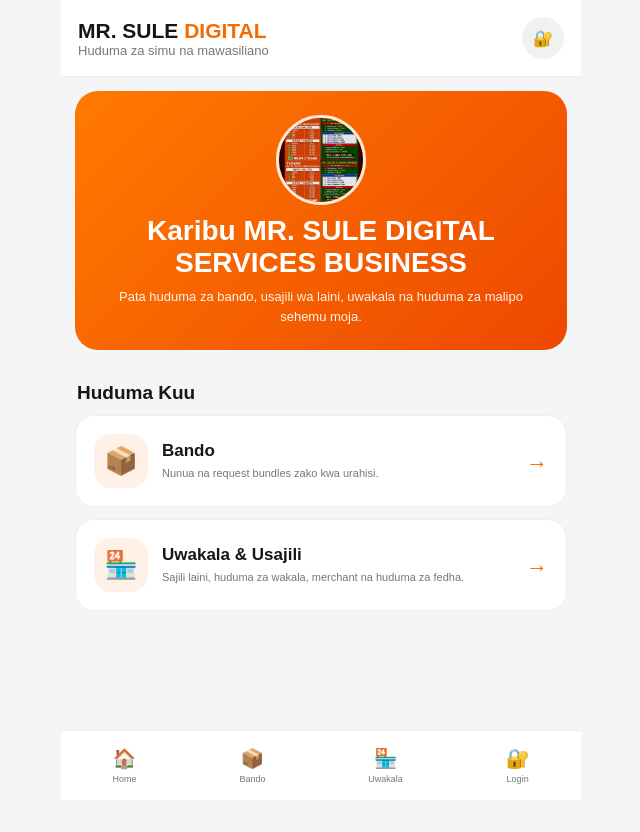
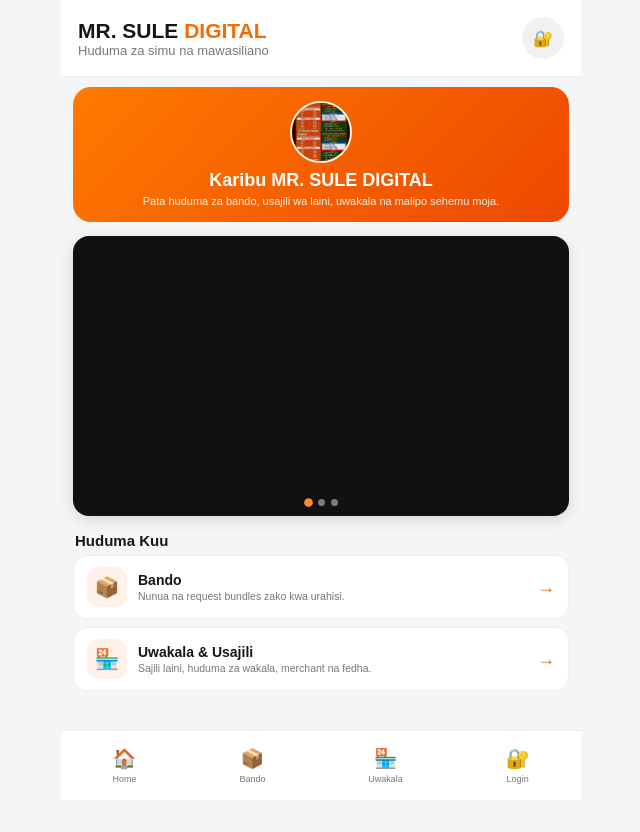
Before and after one commit to keyramkey/halotel-bando, a Flask app: page / in a window 1280 px wide. Shown: the whole page, without its empty margins (319-959 px from the left). Before the commit the page ends 784 px from the top, so only its background shows below. Run offline with Flask 3, Linux system fonts and the light colour scheme; some libraries are stand-ins or nearby versions; grey boxes are pictures that could not be loaded.

Commit message:
Update index.html

```diff
--- a/templates/index.html
+++ b/templates/index.html
@@ -2,75 +2,157 @@
 {% block title %}MR. SULE DIGITAL SERVICES BUSINESS{% endblock %}
 {% block content %}
 <style>
+    /* ===== Layout ya jumla - static na kujaza screen ===== */
+    .home-page {
+        display: flex;
+        flex-direction: column;
+        min-height: calc(100vh - 60px); /* badilisha 60px kulingana na height ya topbar yako */
+        padding-bottom: 12px;
+        overflow: hidden;
+    }
+
+    /* ===== HERO (card ya juu) - ndogo ===== */
     .home-hero {
-        margin: 14px;
-        padding: 24px;
-        border-radius: 23px;
+        margin: 10px 12px 8px;
+        padding: 14px 16px;
+        border-radius: 18px;
         color: white;
         background: linear-gradient(135deg, #ff7a00, #ed4800);
         text-align: center;
+        flex-shrink: 0;
     }
     .home-hero-img {
-        width: 90px;
-        height: 90px;
+        width: 62px;
+        height: 62px;
         border-radius: 50%;
         object-fit: cover;
-        border: 3px solid rgba(255,255,255,0.85);
-        margin-bottom: 10px;
+        border: 2.5px solid rgba(255,255,255,0.9);
+        margin: 0 auto 6px;
         display: block;
-        margin-left: auto;
-        margin-right: auto;
     }
     .home-hero h1 {
-        font-size: 28px;
-        margin: 8px 0;
+        font-size: 18px;
+        margin: 4px 0 2px;
+        line-height: 1.25;
     }
     .home-hero p {
-        font-size: 13px;
-        line-height: 1.5;
-        opacity: .92;
+        font-size: 11px;
+        line-height: 1.35;
+        opacity: .9;
+        margin: 0;
+    }
+
+    /* ===== SLIDESHOW (katikati) ===== */
+    .slideshow-wrapper {
+        margin: 6px 12px;
+        border-radius: 16px;
+        overflow: hidden;
+        position: relative;
+        background: #111;
+        flex: 1;
+        min-height: 180px;
+        max-height: 280px;
+        box-shadow: 0 4px 15px rgba(0,0,0,0.12);
+    }
+    .slideshow {
+        width: 100%;
+        height: 100%;
+        position: relative;
+    }
+    .slide {
+        position: absolute;
+        top: 0;
+        left: 0;
+        width: 100%;
+        height: 100%;
+        object-fit: cover;
+        opacity: 0;
+        transition: opacity 0.6s ease;
+        pointer-events: none;
+    }
+    .slide.active {
+        opacity: 1;
+        pointer-events: auto;
+        z-index: 2;
+    }
+    .slide-indicator {
+        position: absolute;
+        bottom: 10px;
+        left: 0;
+        right: 0;
+        display: flex;
+        justify-content: center;
+        gap: 6px;
+        z-index: 5;
+    }
+    .dot {
+        width: 7px;
+        height: 7px;
+        border-radius: 50%;
+        background: rgba(255,255,255,0.45);
+        transition: all 0.3s;
+    }
+    .dot.active {
+        background: #ff8a29;
+        transform: scale(1.25);
+    }
+
+    /* ===== HUDUMA KUU - ndogo ===== */
+    .section-title {
+        padding: 10px 14px 6px;
+        flex-shrink: 0;
+    }
+    .section-title h2 {
+        font-size: 15px;
+        margin: 0;
     }
     .main-services {
-        padding: 0 14px;
+        padding: 0 12px;
         display: grid;
-        gap: 12px;
+        gap: 8px;
+        flex-shrink: 0;
     }
     .main-service {
         background: #fff;
-        border-radius: 19px;
-        padding: 18px;
+        border-radius: 14px;
+        padding: 11px 13px;
         border: 1px solid #eee;
         display: flex;
         align-items: center;
-        gap: 14px;
+        gap: 11px;
     }
     .main-service-icon {
-        width: 54px;
-        height: 54px;
-        border-radius: 17px;
+        width: 40px;
+        height: 40px;
+        border-radius: 12px;
         display: grid;
         place-items: center;
-        font-size: 27px;
+        font-size: 20px;
         background: #fff1e7;
+        flex-shrink: 0;
     }
-    .main-service-content { flex: 1; }
+    .main-service-content {
+        flex: 1;
+        min-width: 0;
+    }
     .main-service-content h3 {
-        font-size: 17px;
-        margin-bottom: 5px;
+        font-size: 14px;
+        margin: 0 0 2px;
     }
     .main-service-content p {
-        font-size: 11px;
+        font-size: 10.5px;
         color: #777;
-        line-height: 1.4;
+        line-height: 1.3;
+        margin: 0;
     }
     .main-arrow {
         color: #f56b00;
-        font-size: 22px;
+        font-size: 18px;
+        flex-shrink: 0;
     }
-    .section-title { padding: 18px 16px 11px; }
-    .section-title h2 { font-size: 19px; }
 </style>
 
+<div class="home-page">
     <header class="topbar">
         <div>
             <div class="brand">MR. SULE <span>DIGITAL</span></div>
@@ -83,18 +165,37 @@
         {% endif %}
     </header>
 
+    <!-- HERO NDOGO -->
     <section class="home-hero">
-    <!-- Badilisha src hapa na path ya picha yako -->
         <img src="{{ url_for('static', filename='uploads/myphoto.png') }}" alt="Mr. Sule" class="home-hero-img">
-
-    <h1>Karibu MR. SULE DIGITAL SERVICES BUSINESS</h1>
-    <p>Pata huduma za bando, usajili wa laini, uwakala na huduma za malipo sehemu moja.</p>
+        <h1>Karibu MR. SULE DIGITAL</h1>
+        <p>Pata huduma za bando, usajili wa laini, uwakala na malipo sehemu moja.</p>
     </section>
 
+    <!-- SLIDESHOW -->
+    <div class="slideshow-wrapper" id="slideshowWrapper">
+        <div class="slideshow" id="slideshow">
+            <!-- Picha zitakuja hapa kwa JS / Jinja -->
+            {% if slides %}
+                {% for slide in slides %}
+                    <img src="{{ url_for('static', filename='uploads/slide/' + slide) }}"
+                         class="slide {% if loop.first %}active{% endif %}"
+                         alt="Slide {{ loop.index }}">
+                {% endfor %}
+            {% else %}
+                <!-- Example fallback (ondoa baadaye) -->
+                <img src="{{ url_for('static', filename='uploads/slide/1.jpg') }}" class="slide active" alt="Slide 1">
+                <img src="{{ url_for('static', filename='uploads/slide/2.jpg') }}" class="slide" alt="Slide 2">
+                <img src="{{ url_for('static', filename='uploads/slide/3.jpg') }}" class="slide" alt="Slide 3">
+            {% endif %}
+        </div>
+        <div class="slide-indicator" id="dots"></div>
+    </div>
+
+    <!-- HUDUMA KUU NDOGO -->
     <div class="section-title">
         <h2>Huduma Kuu</h2>
     </div>
-
     <div class="main-services">
         <a href="{{ url_for('order') }}" class="main-service">
             <div class="main-service-icon">📦</div>
@@ -104,14 +205,86 @@
             </div>
             <div class="main-arrow">→</div>
         </a>
-
         <a href="{{ url_for('agency') }}" class="main-service">
             <div class="main-service-icon">🏪</div>
             <div class="main-service-content">
                 <h3>Uwakala & Usajili</h3>
-            <p>Sajili laini, huduma za wakala, merchant na huduma za fedha.</p>
+                <p>Sajili laini, huduma za wakala, merchant na fedha.</p>
             </div>
             <div class="main-arrow">→</div>
         </a>
     </div>
+</div>
+
+<script>
+(function() {
+    const slides = document.querySelectorAll('.slide');
+    const dotsContainer = document.getElementById('dots');
+    const wrapper = document.getElementById('slideshowWrapper');
+
+    if (slides.length === 0) return;
+
+    let current = 0;
+    let interval = null;
+    let isPaused = false;
+
+    // Tengeneza dots
+    slides.forEach((_, i) => {
+        const dot = document.createElement('div');
+        dot.className = 'dot' + (i === 0 ? ' active' : '');
+        dotsContainer.appendChild(dot);
+    });
+    const dots = dotsContainer.querySelectorAll('.dot');
+
+    function showSlide(index) {
+        slides.forEach((s, i) => {
+            s.classList.toggle('active', i === index);
+            dots[i].classList.toggle('active', i === index);
+        });
+        current = index;
+    }
+
+    function nextSlide() {
+        if (isPaused) return;
+        const next = (current + 1) % slides.length;
+        showSlide(next);
+    }
+
+    function startSlideshow() {
+        stopSlideshow();
+        interval = setInterval(nextSlide, 2000); // sekunde 2
+    }
+
+    function stopSlideshow() {
+        if (interval) {
+            clearInterval(interval);
+            interval = null;
+        }
+    }
+
+    // Pause wakati unashikilia (touch au mouse)
+    function pause() {
+        isPaused = true;
+        stopSlideshow();
+    }
+
+    function resume() {
+        isPaused = false;
+        startSlideshow();
+    }
+
+    // Touch events (simu)
+    wrapper.addEventListener('touchstart', pause, {passive: true});
+    wrapper.addEventListener('touchend', resume, {passive: true});
+    wrapper.addEventListener('touchcancel', resume, {passive: true});
+
+    // Mouse events (desktop testing)
+    wrapper.addEventListener('mousedown', pause);
+    wrapper.addEventListener('mouseup', resume);
+    wrapper.addEventListener('mouseleave', resume);
+
+    // Anza slideshow
+    startSlideshow();
+})();
+</script>
 {% endblock %}
```
Lines whose indentation alone changed are shown as unchanged.
